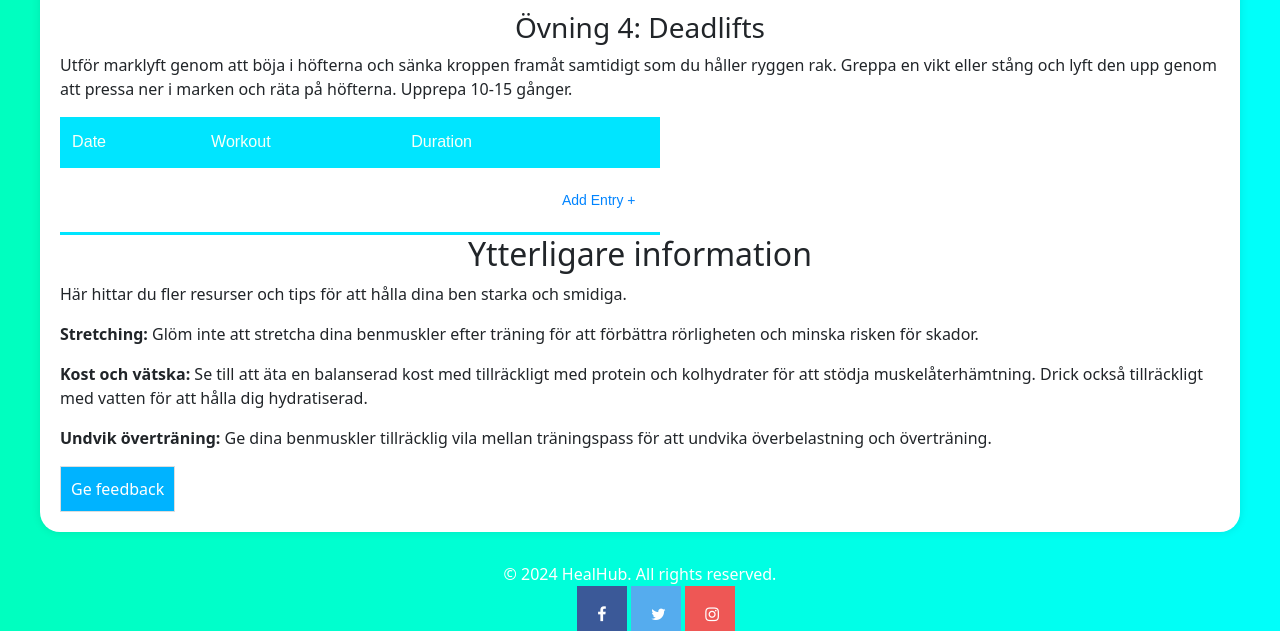
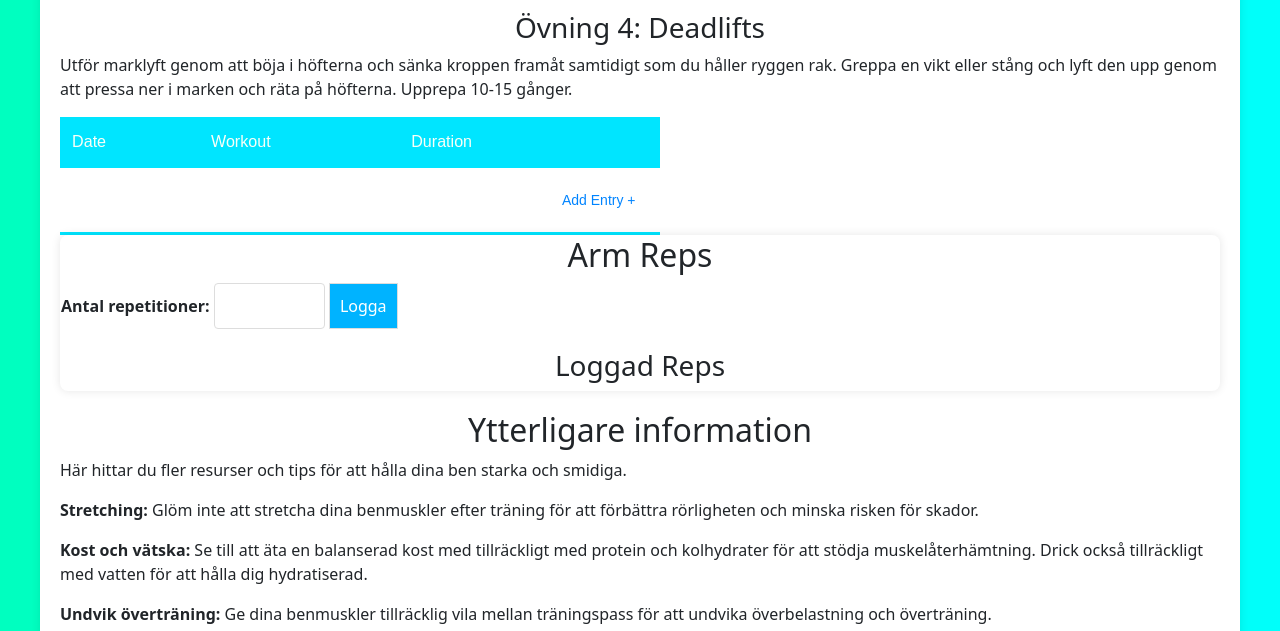
Before and after one commit to BenjaminAston/HealHub, a Flask app: page /hben.html in a window 1280 px wide. Shown: the part 731-1362 px from the top of the page. Run offline with Flask 3, Linux system fonts and the light colour scheme.

Commit message:
Update hben.html

```diff
--- a/HealHub_code/templates/hben.html
+++ b/HealHub_code/templates/hben.html
@@ -96,6 +96,31 @@
         <section>
             <div id="app"></div>
         </section>
+        <section id="log-exercise">
+            <h2>Arm Reps</h2>
+            <form id="exerciseTracker" action="{{ url_for('track_exercise', category='hben') }}" method="POST">
+                <label for="reps">Antal repetitioner:</label>
+                <input type="number" id="reps" name="reps" min="1" max="100" required>
+                <button type="submit">Logga</button>
+            </form>
+            <div id="logged-reps">
+                <h3>Loggad Reps</h3>
+                {% if previous_reps %}
+                    <p>Förra reps:</p>
+                    <ul>
+                        {% for index, prev_reps in enumerate(previous_reps) %}
+                            <li>
+                                {{ prev_reps }}
+                                <form action="{{ url_for('delete_exercise', category='hben', index=index) }}" method="POST" style="display:inline;">
+                                    <button type="submit">Ta bort</button>
+                                </form>
+                            </li>
+                        {% endfor %}
+                    </ul>
+                {% endif %}
+            </div>
+        </section>
+
         <section id="mer-info">
             <div class="träning">
                 <h2>Ytterligare information</h2>
```
